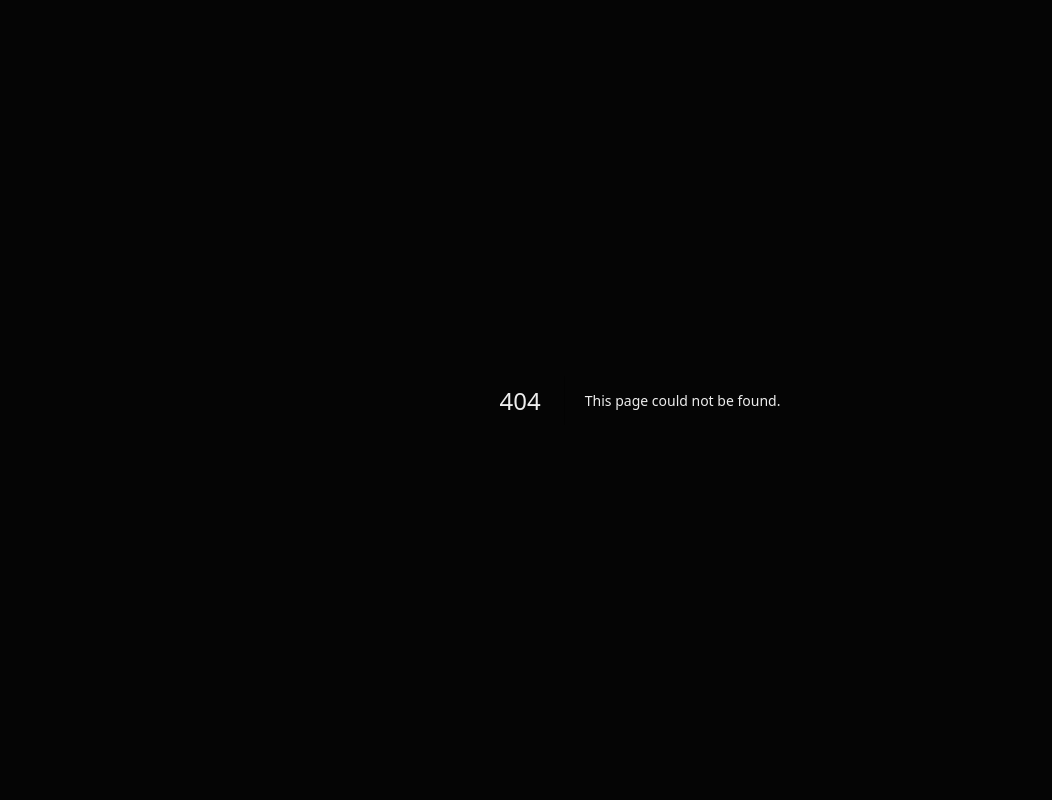
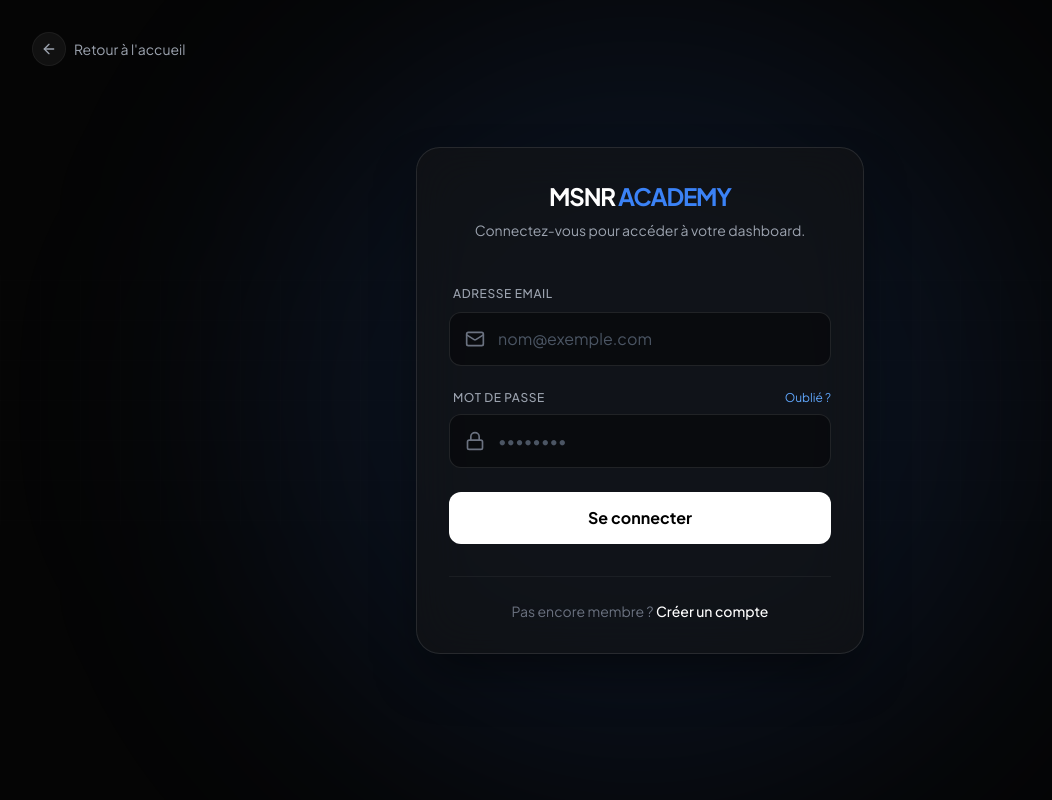
Before and after one commit to AlexiRn3/msnr-academy, a Next.js app: page /login in a window 1280 px wide. Before the commit this address had no page. Shown: the top 800 px of the page, without its empty margins (0-1052 px from the left). Built offline with nearby package versions, Linux system fonts and the light colour scheme.

Commit message:
login page

```diff
--- /dev/null
+++ b/app/login/page.tsx
@@ -0,0 +1,133 @@
+"use client";
+import { useState } from "react";
+import Link from "next/link";
+import { motion } from "framer-motion";
+import { ArrowLeft, Lock, Mail, Loader2 } from "lucide-react";
+
+export default function LoginPage() {
+  const [isLoading, setIsLoading] = useState(false);
+
+  async function handleSubmit(e: React.FormEvent) {
+    e.preventDefault();
+    setIsLoading(true);
+    // Simulation d'un appel API (à connecter plus tard avec NextAuth/Supabase)
+    setTimeout(() => setIsLoading(false), 2000);
+  }
+
+  return (
+    <main className="relative flex min-h-screen items-center justify-center overflow-hidden bg-background px-6">
+
+      {/* --- BACKGROUND DYNAMIQUE (Même style que la Home) --- */}
+      <div className="absolute inset-0 z-0">
+        <div className="absolute inset-0 bg-grid-white [mask-image:linear-gradient(to_bottom,transparent,black,transparent)] opacity-20" />
+        <div className="absolute top-1/2 left-1/2 -translate-x-1/2 -translate-y-1/2 w-[800px] h-[800px] bg-blue-500/10 rounded-full blur-[120px] pointer-events-none" />
+      </div>
+
+      {/* --- BOUTON RETOUR --- */}
+      <motion.div
+        initial={{ opacity: 0, x: -20 }}
+        animate={{ opacity: 1, x: 0 }}
+        className="absolute top-8 left-8 z-20"
+      >
+        <Link href="/" className="group flex items-center gap-2 text-sm text-gray-400 hover:text-white transition-colors">
+          <div className="p-2 rounded-full bg-white/5 border border-white/5 group-hover:border-white/10 transition-colors">
+            <ArrowLeft className="w-4 h-4" />
+          </div>
+          <span>Retour à l'accueil</span>
+        </Link>
+      </motion.div>
+
+      {/* --- CARTE DE CONNEXION --- */}
+      <motion.div
+        initial={{ opacity: 0, y: 30 }}
+        animate={{ opacity: 1, y: 0 }}
+        transition={{ duration: 0.6, ease: "easeOut" }}
+        className="relative z-10 w-full max-w-md"
+      >
+        <div className="rounded-3xl border border-white/10 bg-neutral-900/50 backdrop-blur-xl p-8 shadow-2xl shadow-black/50">
+
+          {/* Header de la carte */}
+          <div className="text-center mb-10">
+            <h1 className="text-2xl font-bold tracking-tighter text-white mb-2">
+              MSNR <span className="text-blue-500">ACADEMY</span>
+            </h1>
+            <p className="text-sm text-gray-400">
+              Connectez-vous pour accéder à votre dashboard.
+            </p>
+          </div>
+
+          {/* Formulaire */}
+          <form onSubmit={handleSubmit} className="space-y-6">
+
+            {/* Input Email */}
+            <div className="space-y-2">
+              <label className="text-xs font-medium text-gray-400 uppercase tracking-wider ml-1">
+                Adresse Email
+              </label>
+              <div className="relative group">
+                <div className="absolute inset-y-0 left-0 pl-4 flex items-center pointer-events-none">
+                  <Mail className="h-5 w-5 text-gray-500 group-focus-within:text-blue-500 transition-colors" />
+                </div>
+                <input
+                  type="email"
+                  placeholder="nom@exemple.com"
+                  className="w-full bg-black/40 border border-white/10 text-white rounded-xl py-3.5 pl-12 pr-4 focus:outline-none focus:ring-2 focus:ring-blue-500/50 focus:border-blue-500/50 transition-all placeholder:text-gray-600"
+                  required
+                />
+              </div>
+            </div>
+
+            {/* Input Password */}
+            <div className="space-y-2">
+              <div className="flex items-center justify-between ml-1">
+                <label className="text-xs font-medium text-gray-400 uppercase tracking-wider">
+                  Mot de passe
+                </label>
+                <Link href="#" className="text-xs text-blue-400 hover:text-blue-300 transition-colors">
+                  Oublié ?
+                </Link>
+              </div>
+              <div className="relative group">
+                <div className="absolute inset-y-0 left-0 pl-4 flex items-center pointer-events-none">
+                  <Lock className="h-5 w-5 text-gray-500 group-focus-within:text-blue-500 transition-colors" />
+                </div>
+                <input
+                  type="password"
+                  placeholder="••••••••"
+                  className="w-full bg-black/40 border border-white/10 text-white rounded-xl py-3.5 pl-12 pr-4 focus:outline-none focus:ring-2 focus:ring-blue-500/50 focus:border-blue-500/50 transition-all placeholder:text-gray-600"
+                  required
+                />
+              </div>
+            </div>
+
+            {/* Bouton Submit */}
+            <button
+              type="submit"
+              disabled={isLoading}
+              className="w-full relative overflow-hidden bg-white text-black font-bold py-3.5 rounded-xl hover:bg-gray-200 focus:ring-4 focus:ring-white/20 transition-all disabled:opacity-70 disabled:cursor-not-allowed group"
+            >
+              <div className="flex items-center justify-center gap-2">
+                {isLoading ? (
+                  <Loader2 className="w-5 h-5 animate-spin" />
+                ) : (
+                  <span>Se connecter</span>
+                )}
+              </div>
+            </button>
+          </form>
+
+          {/* Footer de la carte */}
+          <div className="mt-8 pt-6 border-t border-white/5 text-center">
+            <p className="text-sm text-gray-500">
+              Pas encore membre ?{" "}
+              <Link href="#" className="text-white font-medium hover:underline decoration-blue-500 decoration-2 underline-offset-4">
+                Créer un compte
+              </Link>
+            </p>
+          </div>
+
+        </div>
+      </motion.div>
+    </main>
+  );
+}
```
